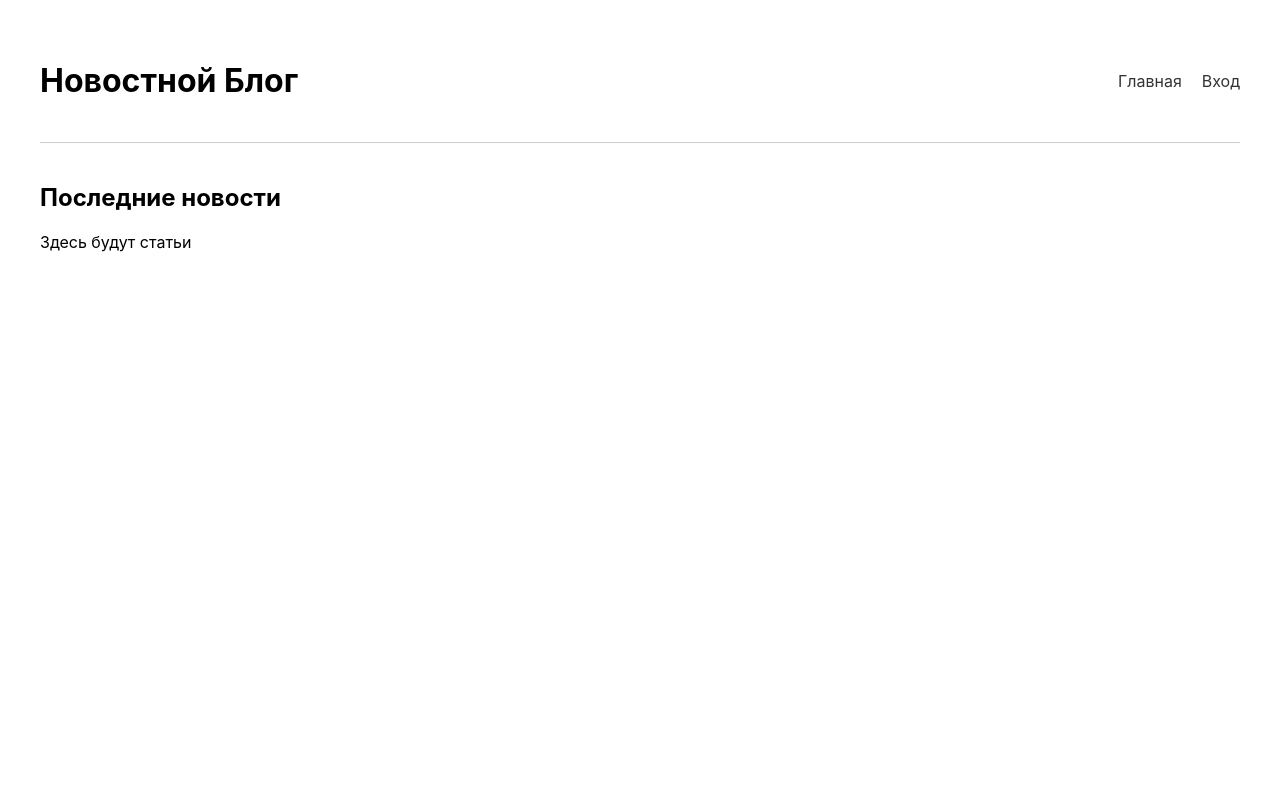
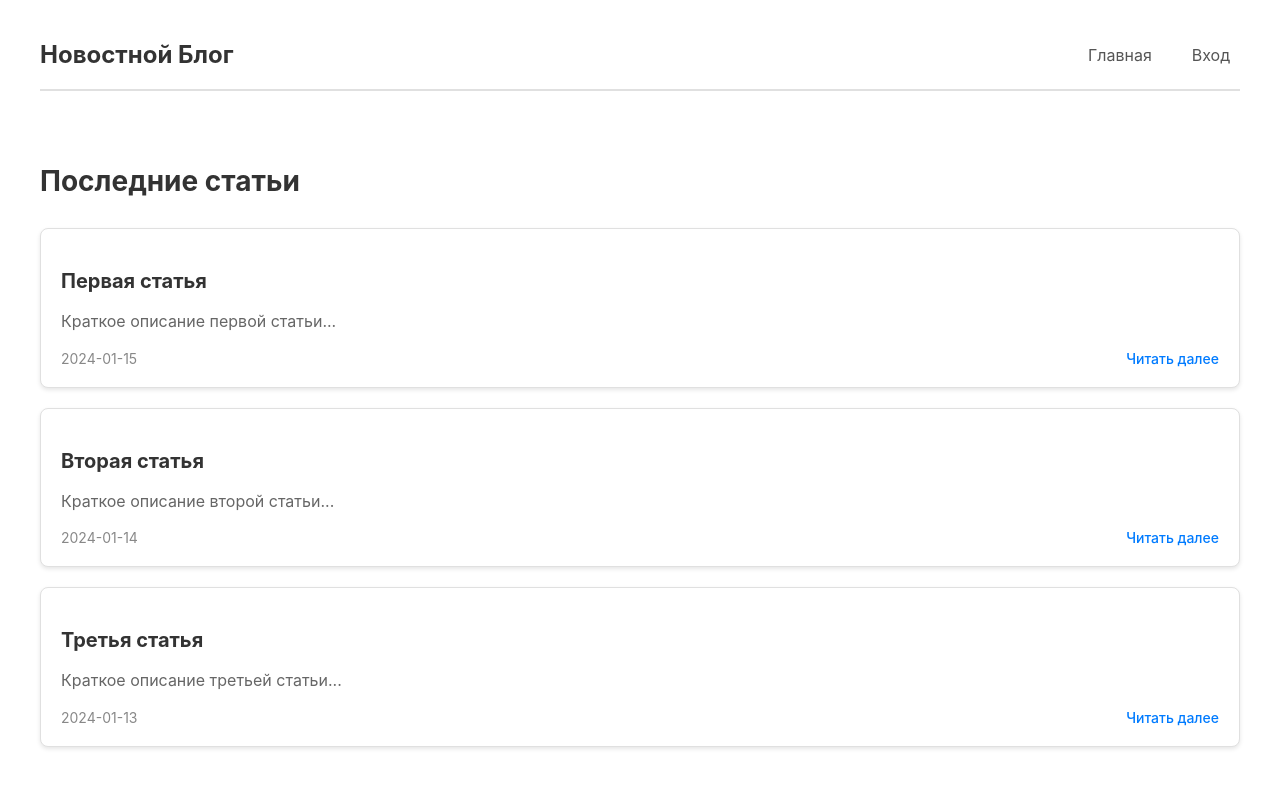
Before and after one commit to rhinci/React-App-web-lab, a React (Create React App) app: page / in a window 1280 px wide. Shown: the top 788 px of the page. Built offline with nearby package versions, Linux system fonts and the light colour scheme.

Commit message:
красивые странички и компоненты

```diff
--- /dev/null
+++ b/src/components/ArticleList.css
@@ -0,0 +1,69 @@
+.page-title {
+  font-size: 28px;
+  margin-bottom: 30px;
+  color: #333;
+}
+
+.articles-container {
+  display: flex;
+  flex-direction: column;
+  gap: 20px;
+}
+
+.article-card {
+  border: 1px solid #e0e0e0;
+  border-radius: 8px;
+  padding: 20px;
+  background: white;
+  box-shadow: 0 2px 4px rgba(0,0,0,0.1);
+  transition: transform 0.3s, box-shadow 0.3s;
+}
+
+.article-card:hover {
+  transform: translateY(-2px);
+  box-shadow: 0 4px 8px rgba(0,0,0,0.15);
+}
+
+.article-title {
+  font-size: 20px;
+  margin-bottom: 10px;
+}
+
+.article-title a {
+  text-decoration: none;
+  color: #333;
+}
+
+.article-title a:hover {
+  color: #007bff;
+}
+
+.article-excerpt {
+  color: #666;
+  line-height: 1.6;
+  margin-bottom: 15px;
+}
+
+.article-meta {
+  display: flex;
+  justify-content: space-between;
+  align-items: center;
+  font-size: 14px;
+  color: #888;
+}
+
+.article-date {
+  display: flex;
+  align-items: center;
+  gap: 5px;
+}
+
+.read-more {
+  text-decoration: none;
+  color: #007bff;
+  font-weight: 500;
+}
+
+.read-more:hover {
+  text-decoration: underline;
+}
--- a/src/components/ArticleList.js
+++ b/src/components/ArticleList.js
@@ -1,10 +1,49 @@
 import React from 'react';
+import { Link } from 'react-router-dom';
+import './ArticleList.css';
 
 function ArticleList() {
+  // Временные данные для верстки
+  const mockArticles = [
+    {
+      id: 1,
+      title: 'Первая статья',
+      excerpt: 'Краткое описание первой статьи...',
+      date: '2024-01-15',
+    },
+    {
+      id: 2,
+      title: 'Вторая статья',
+      excerpt: 'Краткое описание второй статьи...',
+      date: '2024-01-14',
+    },
+    {
+      id: 3,
+      title: 'Третья статья',
+      excerpt: 'Краткое описание третьей статьи...',
+      date: '2024-01-13',
+    },
+  ];
+
   return (
-    <div>
-      <h2>Последние новости</h2>
-      <p>Здесь будут статьи</p>
+    <div className="article-list">
+      <h2 className="page-title">Последние статьи</h2>
+      <div className="articles-container">
+        {mockArticles.map((article) => (
+          <div key={article.id} className="article-card">
+            <h3 className="article-title">
+              <Link to={`/article/${article.id}`}>{article.title}</Link>
+            </h3>
+            <p className="article-excerpt">{article.excerpt}</p>
+            <div className="article-meta">
+              <span className="article-date">{article.date}</span>
+              <Link to={`/article/${article.id}`} className="read-more">
+                Читать далее
+              </Link>
+            </div>
+          </div>
+        ))}
+      </div>
     </div>
   );
 }
--- /dev/null
+++ b/src/components/Header.css
@@ -0,0 +1,34 @@
+.header {
+  display: flex;
+  justify-content: space-between;
+  align-items: center;
+  padding: 20px 0;
+  border-bottom: 2px solid #e0e0e0;
+  margin-bottom: 30px;
+}
+
+.logo a {
+  font-size: 24px;
+  font-weight: bold;
+  text-decoration: none;
+  color: #333;
+}
+
+.nav a {
+  margin-left: 20px;
+  text-decoration: none;
+  color: #555;
+  font-size: 16px;
+  padding: 5px 10px;
+  border-radius: 4px;
+  transition: all 0.3s;
+}
+
+.nav a:hover {
+  color: #007bff;
+  background-color: #f0f8ff;
+}
+
+.nav a:first-child {
+  margin-left: 0;
+}
--- a/src/components/Header.js
+++ b/src/components/Header.js
@@ -1,12 +1,16 @@
 import React from 'react';
+import { Link } from 'react-router-dom';
+import './Header.css';
 
 function Header() {
   return (
-    <header>
-      <h1>Новостной Блог</h1>
-      <nav>
-        <a href="/">Главная</a>
-        <a href="/login">Вход</a>
+    <header className="header">
+      <div className="logo">
+        <Link to="/">Новостной Блог</Link>
+      </div>
+      <nav className="nav">
+        <Link to="/">Главная</Link>
+        <Link to="/login">Вход</Link>
       </nav>
     </header>
   );
```
